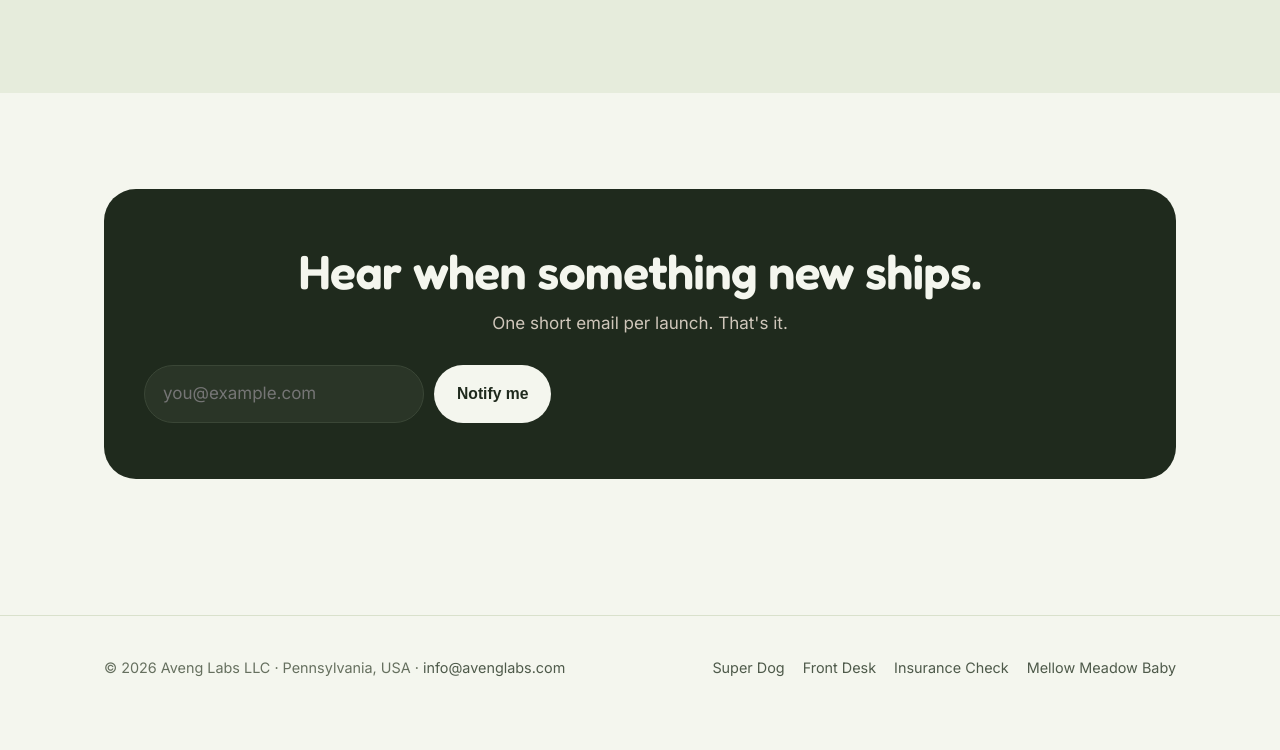
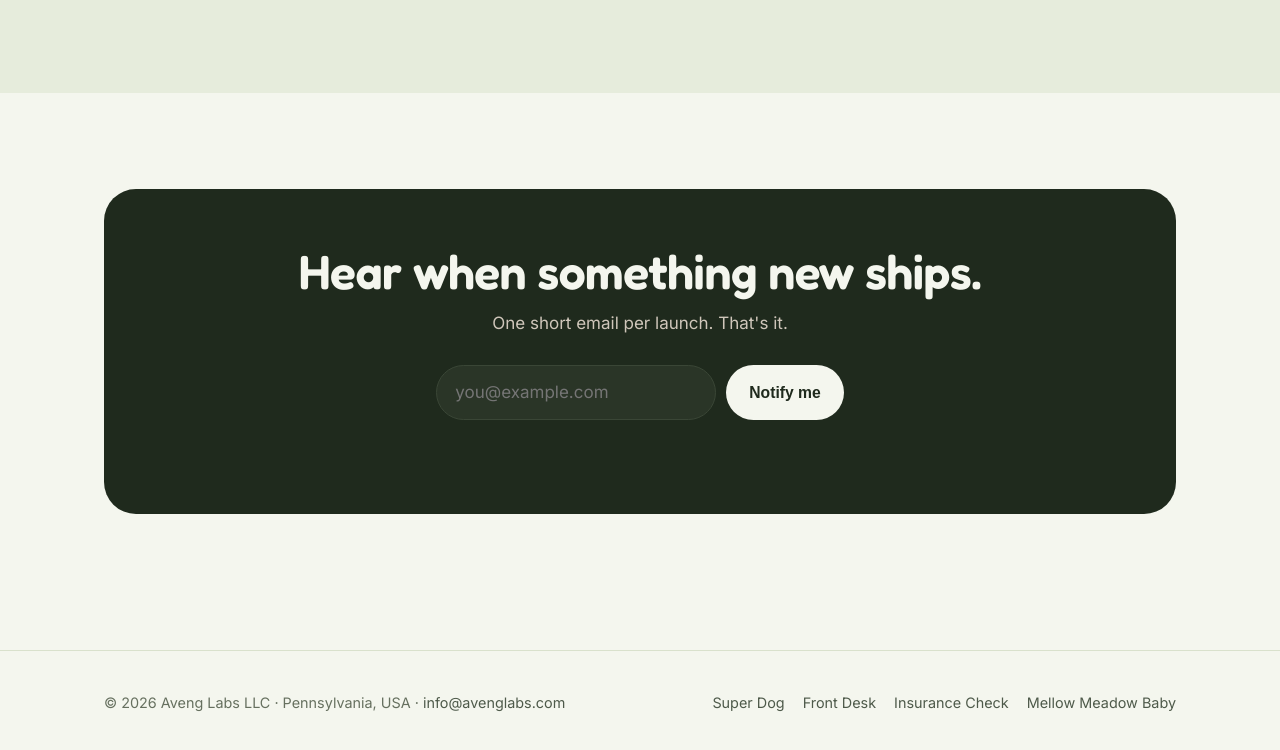
Before and after one commit to vamshishakamuri/aveng-labs, a plain HTML site: page index.html in a window 1280 px wide. Shown: the part 2245-2995 px from the top of the page. Drawn offline with Linux system fonts and the light colour scheme.

Commit message:
Centre the sign-up form on wide screens
The status message under the form was capped at 480px, so on wide
screens it shared the row with the field and button and its auto
margins pushed them to the left. Give it a full row of its own.

Co-Authored-By: Claude Fable 5.2 <noreply@anthropic.com>

```diff
--- a/styles.css
+++ b/styles.css
@@ -297,7 +297,9 @@ button:disabled, input:disabled, select:disabled { cursor: not-allowed; opacity:
 .pr { background: var(--card); border: 1px solid var(--line); border-radius: 18px; padding: 22px; }
 .pr .n { font-family: "Fredoka", sans-serif; color: var(--accent); font-size: 1.1rem; }
 .pr b { display: block; margin: 6px 0 4px; font-size: 1.05rem; }
-.notify .form-msg { flex-basis: 100%; color: #c9d2c2; }
+/* Full row of its own: without max-width none, the 480px cap from .notify p lets it share
+   the row on wide screens, where its auto margins push the field and button to the left. */
+.notify .form-msg { flex-basis: 100%; max-width: none; margin: 10px 0 0; color: #c9d2c2; }
 
 /* ---------- Front Desk page ---------- */
 .fd-hero{padding:72px 0 64px}
```
